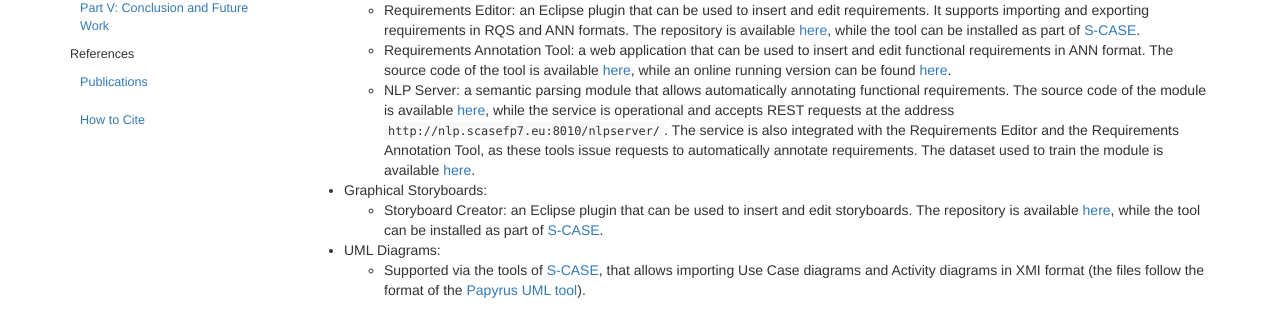
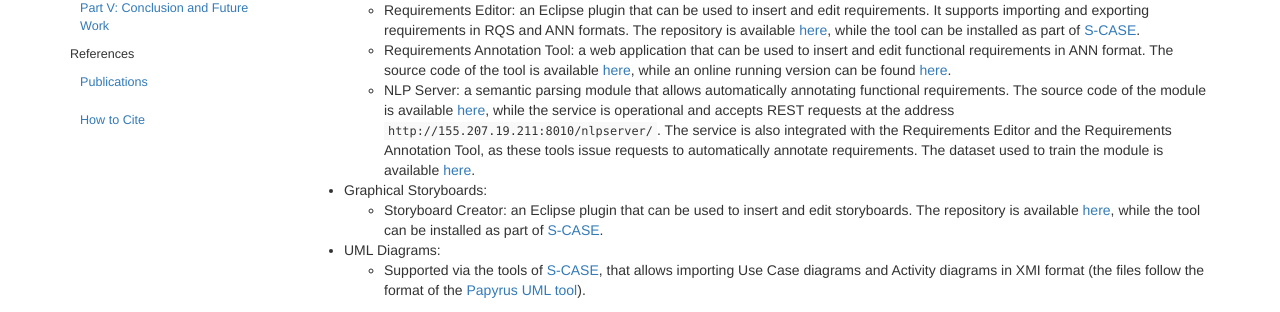
Before and after one commit to thdiaman/phdthesis, a Jekyll site: the page built from _posts/2017-11-20-parttwo.md, in a window 1280 px wide. Shown: the part 410-722 px from the top of the page. Built offline with Jekyll 4.4.1, drawn with Linux system fonts in a browser that asks for light colours; part of the change alters nothing that is shown.

Commit message:
Update links to rat and nlp server for chapter 3

```diff
--- a/_posts/2017-11-20-parttwo.md
+++ b/_posts/2017-11-20-parttwo.md
@@ -42,12 +42,12 @@ in the following list, distinguished according to the type of input:
     requirements in ANN format. The source code of the tool is available
     <a target="_blank" href="https://github.com/s-case/requirements-annotation-tool">here</a>,
     while an online running version can be found
-    <a target="_blank" href="http://rat.scasefp7.com/">here</a>.
+    <a target="_blank" href="http://155.207.19.211/">here</a>.
   - NLP Server: a semantic parsing module that allows automatically annotating functional
     requirements. The source code of the module is available
     <a target="_blank" href="https://github.com/s-case/nlp-server">here</a>,
     while the service is operational and accepts REST requests at the address
-    <code>http://nlp.scasefp7.eu:8010/nlpserver/</code>.
+    <code>http://155.207.19.211:8010/nlpserver/</code>.
     The service is also integrated with the Requirements Editor and the Requirements Annotation
     Tool, as these tools issue requests to automatically annotate requirements.
     The dataset used to train the module is available
```
